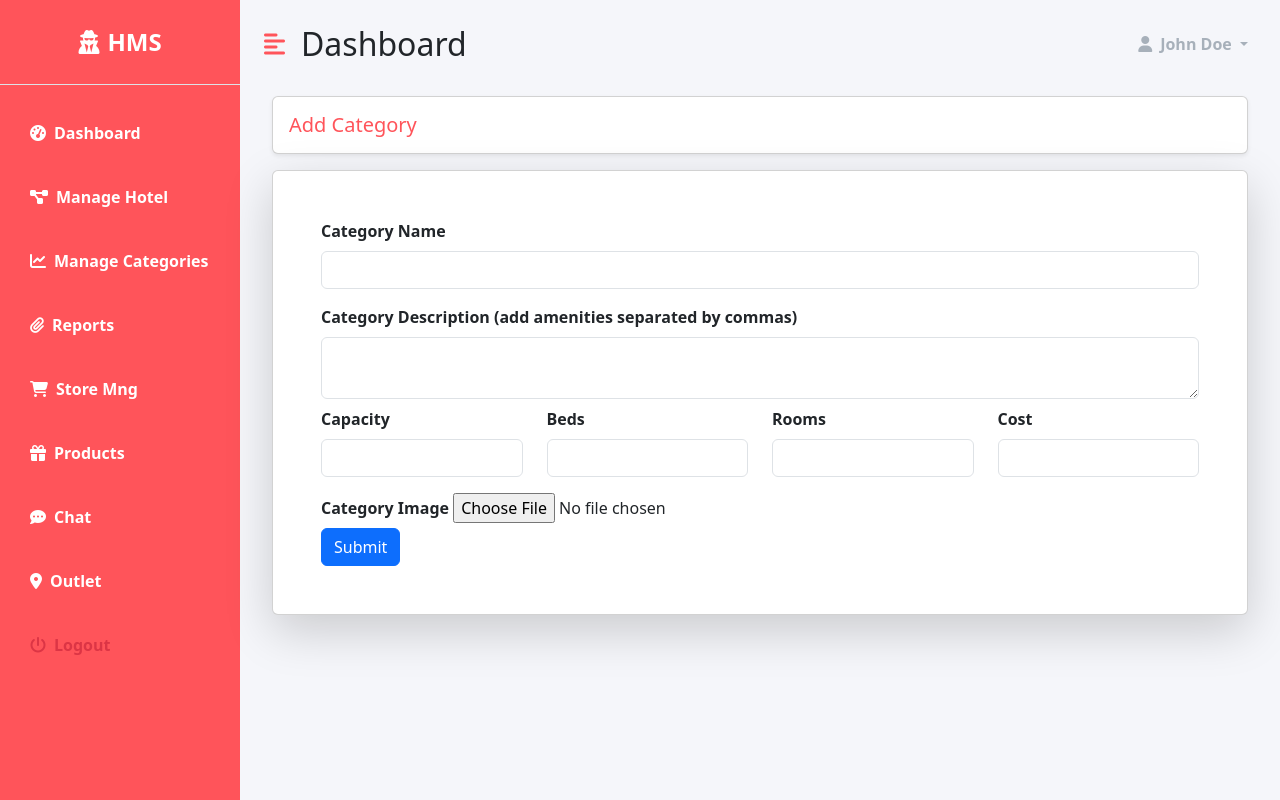
After one commit to cyrus-48/crud-hms-django-app, a Django app: page /dashboard/category/ in a window 1280 px wide. The commit adds this page. Run offline with Django 5.2, Linux system fonts and the light colour scheme; a user stored in the database is signed in; some libraries are stand-ins or nearby versions.

Commit message:
added 'add/delete category  functionality

```diff
--- a/dashboard/urls.py
+++ b/dashboard/urls.py
@@ -10,5 +10,8 @@ urlpatterns = [
     path('edit-category/' , views.edit_category , name='edit-category'),
     path('manage-hotel/' , views.manage_hotel , name='manage-hotel'),
     path('update-hotel/' , views.update_hotel , name='update-hotel'),
+    path('category/', views.category, name='category'),
+    path('add-category/', views.add_category, name='add-category'),
+    path('delete-category/', views.category_delete, name='delete-category'),
 
 ]
--- a/dashboard/views.py
+++ b/dashboard/views.py
@@ -103,6 +103,53 @@ def edit_category(request ):
         error_message = 'Invalid request'
         return HttpResponseRedirect(reverse('dashboard:category-detail', args=(category.id,)) + f'?error_message={error_message}')
 
+
+@login_required(login_url='accounts:login')
+@staff_member_required(login_url='accounts:login')
+def category_delete(request):
+    if request.method == 'POST':
+        category_id = request.POST['category_id']
+        try:
+            category = RoomCategory.objects.get(id=category_id)
+            category.delete()
+            success_message = 'Category deleted successfully'
+            return HttpResponseRedirect(reverse('dashboard:manage-categories') + f'?success_message={success_message}')
+        except Exception as e:
+            error_message = 'Error occurred while deleting category'
+            return HttpResponseRedirect(reverse('dashboard:manage-categories') + f'?error_message={error_message}')
+    else:
+        error_message = 'Invalid request'
+        return HttpResponseRedirect(reverse('dashboard:manage-categories') + f'?error_message={error_message}')
+
+
+@login_required(login_url='accounts:login')
+@staff_member_required(login_url='accounts:login')
+def category(request):
+    return render(request, 'dashboard/hotel/add_category.html')
+
+@login_required(login_url='accounts:login')
+@staff_member_required(login_url='accounts:login')
+def add_category(request):
+    if request.method == 'POST':
+        name = request.POST['name']
+        cost = request.POST['cost']
+        beds = request.POST['beds']
+        rooms = request.POST['rooms']
+        capacity = request.POST['capacity']
+        description = request.POST['description']
+        image = request.FILES['image'] if 'image' in request.FILES else None
+
+        try:
+            category = RoomCategory.objects.create(name=name, cost=cost, beds=beds, rooms=rooms, capacity=capacity, description=description, image=image)
+            success_message = 'Category added successfully'
+            return HttpResponseRedirect(reverse('dashboard:category-detail', args=(category.id,)) + f'?success_message={success_message}')
+        except Exception as e:
+            error_message = 'Error occurred while adding category'
+            return HttpResponseRedirect(reverse('dashboard:category') + f'?error_message={error_message}')
+    else:
+        error_message = 'Invalid request'
+        return HttpResponseRedirect(reverse('dashboard:category') + f'?error_message={error_message}')
+
 @login_required(login_url='accounts:login')
 @staff_member_required(login_url='accounts:login')
 def  manage_hotel(request):
--- /dev/null
+++ b/templates/dashboard/hotel/add_category.html
@@ -0,0 +1,62 @@
+{% extends 'dashboard/base.html' %}
+{% load static %}
+{% block title %}Add Category{% endblock %}
+{% block content %}
+    <div class="row">
+        <div class="col-md-12">
+            <h5 class=" m-2 primary-text card shadow-sm p-3">Add Category</h5>
+        </div>
+    </div>
+    <div class="card shadow-lg m-2">
+        <div class="col-md-12 p-5">
+            <form method="post" action="{% url 'dashboard:add-category' %}" enctype="multipart/form-data">
+                {% csrf_token %}
+                {% include 'dashboard/message_include.html' %}
+                <div class="mb-3">
+                <div class="form-group">
+                    <label for="name"  class="form-label fw-bold">Category Name</label>
+                    <input type="text" class="form-control" id="name" name="name"  required>
+                </div>
+            </div>
+                <div class="form-group">
+                    <label for="description" class="form-label fw-bold">Category Description (add amenities separated by commas)</label>
+                    <textarea class="form-control" id="description" name="description" required> </textarea>
+                </div>
+                <div class="row mt-2">
+                    <div class="mb-3 col-md-3 col-xl-3 col-sm-6 ">
+                    <div class="form-group">
+                        <label for="capacity" class="form-label fw-bold">Capacity</label>
+                        <input type="number" class="form-control" id="capacity" name="capacity"   required>
+                    </div>
+                </div>
+                    <div class="mb-3 col-md-3 col-xl-3 col-sm-6">
+                    <div class="form-group">
+                        <label for="beds" class="form-label fw-bold">Beds</label>
+                        <input type="number" class="form-control" id="beds" name="beds"   required>
+                    </div>
+                    </div>
+                    <div class="mb-3 col-md-3 col-xl-3 col-sm-6">
+                    <div class="form-group">
+                        <label for="rooms" class="form-label fw-bold">Rooms</label>
+                        <input type="number" class="form-control" id="rooms" name="rooms"  required>
+                    </div>
+                </div>
+                    <div class="mb-3 col-md-3 col-xl-3 col-sm-6">
+                    <div class="form-group" >
+                        <label for="cost" class="form-label fw-bold">Cost</label>
+                        <input type="text" class="form-control" id="cost" name="cost"   required>
+                    </div>
+                    </div
+                </div>
+                <div class="form-group">
+                    <label for="new_image"class="form-label fw-bold">Category Image</label>
+                    <input type="file" class="form-control-file" id="image" name="image" required>
+                </div>
+
+                <div class="form-group">
+                    <button type="submit" class="btn btn-primary">Submit</button>
+                </div>
+            </form>
+        </div>
+    </div>
+{% endblock %}
--- a/templates/dashboard/hotel/manage_categories.html
+++ b/templates/dashboard/hotel/manage_categories.html
@@ -7,11 +7,12 @@
             <h5 class="primary-text">Manage categories</h5>
         </div>
         <div class="col-md-6">
-            <a href=" " class="btn btn-primary primary-bg ml-auto">Add category</a>
+            <a href="{% url 'dashboard:category' %} " class="btn btn-primary primary-bg ml-auto">Add category</a>
         </div>
     </div>
     <div class="card shadow-lg mt-2">
         <div class="col-md-12 p-5">
+            {% include  'dashboard/message_include.html' %}
             <table class="table table-bordered responsive"  id="myDataTable">
                 <thead>
                     <tr>
```
Also changed, not shown: templates/dashboard/hotel/edit_category.html (+28 -0 lines), db.sqlite3, media/room_category_images/Screenshot_from_2024-01-02_23-38-35.png (added), media/room_category_images/Screenshot_from_2024-01-02_23-38-35_5WFH13a.png (added).
